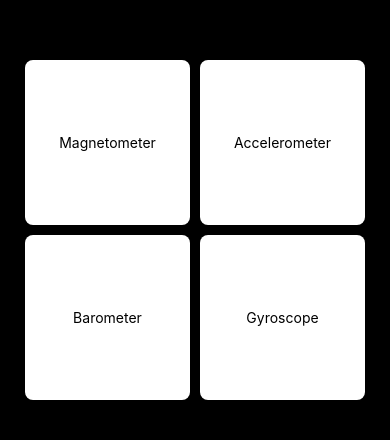
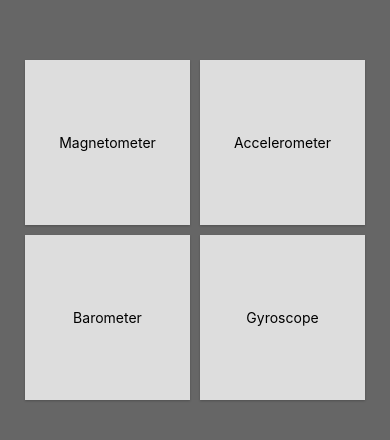
Before and after one commit to patryk-dabrowski/rn-sensors-example, a React Native app: screen / in a window 390 px wide. Shown: the part 192-632 px from the top of the page. Built offline with nearby package versions, Linux system fonts and the light colour scheme.

Commit message:
Small refactor, polish styles

```diff
--- a/App.js
+++ b/App.js
@@ -13,6 +13,23 @@ const OPTIONS = {
   GYROSCOPE_SCREEN: 5,
 };
 
+const getScreen = (screen, actions) => {
+  switch (screen) {
+    case OPTIONS.HOME_SCREEN:
+      return <Home actions={actions}/>;
+    case OPTIONS.MAGNETOMETER_SCREEN:
+      return <Compass actions={actions}/>;
+    case OPTIONS.ACCELEROMETER_SCREEN:
+      return <Compass actions={actions}/>;
+    case OPTIONS.BAROMETER_SCREEN:
+      return <Compass actions={actions}/>;
+    case OPTIONS.GYROSCOPE_SCREEN:
+      return <Compass actions={actions}/>;
+    default:
+      return <Home actions={actions}/>;
+  }
+}
+
 export default function App() {
   const [option, setOption] = useState();
 
@@ -24,34 +41,11 @@ export default function App() {
     switchToGyroscope: () => setOption(OPTIONS.GYROSCOPE_SCREEN),
   };
 
-  let currentScreen;
-
-  switch (option) {
-    case OPTIONS.HOME_SCREEN:
-      currentScreen = <Home actions={actions}/>;
-      break;
-    case OPTIONS.MAGNETOMETER_SCREEN:
-      currentScreen = <Compass actions={actions}/>;
-      break;
-    case OPTIONS.ACCELEROMETER_SCREEN:
-      currentScreen = <Compass actions={actions}/>;
-      break;
-    case OPTIONS.BAROMETER_SCREEN:
-      currentScreen = <Compass actions={actions}/>;
-      break;
-    case OPTIONS.GYROSCOPE_SCREEN:
-      currentScreen = <Compass actions={actions}/>;
-      break;
-    default:
-      currentScreen = <Home actions={actions}/>;
-      break;
-  }
-
   return (
     <View style={styles.container}>
-      <StatusBar style='light'/>
-      <TouchableOpacity onPress={actions.switchToHome}>
-        {currentScreen}
+      <StatusBar style='auto'/>
+      <TouchableOpacity onPress={actions.switchToHome} style={styles.button}>
+        {getScreen(option, actions)}
       </TouchableOpacity>
     </View>
   );
@@ -60,7 +54,7 @@ export default function App() {
 const styles = StyleSheet.create({
   container: {
     flex: 1,
-    backgroundColor: '#000',
+    backgroundColor: '#666',
     alignItems: 'center',
     justifyContent: 'center',
   },
--- a/src/Home.js
+++ b/src/Home.js
@@ -33,10 +33,19 @@ const styles = StyleSheet.create({
   box: {
     width: (width / 2) - 30,
     height: (width / 2) - 30,
-    backgroundColor: '#fff',
+    backgroundColor: '#ddd',
     margin: 5,
     justifyContent: 'center',
     alignItems: 'center',
-    borderRadius: 8,
+
+    shadowColor: "#000",
+    shadowOffset: {
+      width: 0,
+      height: 1,
+    },
+    shadowOpacity: 0.22,
+    shadowRadius: 2.22,
+
+    elevation: 3,
   },
 });
```
